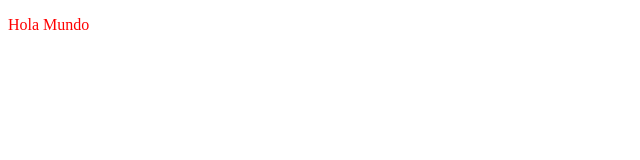
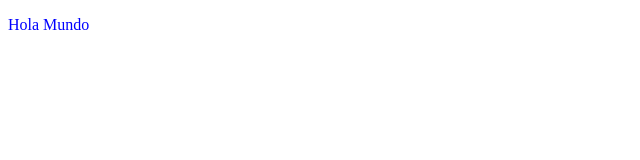
Before and after one commit to JavieRR218/examen, a plain HTML site: page index.html in a window 1280 px wide. Shown: the whole page, without its empty margins (0-640 px from the left). Drawn offline with Linux system fonts and the light colour scheme.

Commit message:
Segunda version

```diff
--- a/index.css
+++ b/index.css
@@ -1 +1 @@
-p{color: red;}
+p{color: blue;}
```
